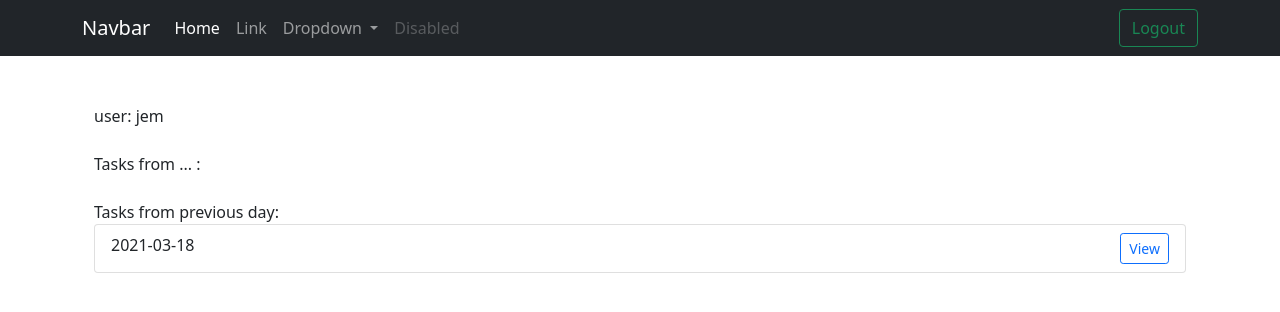
After one commit to jemgithub0418/todo, a Django app: page /previous-tasks/14/ in a window 1280 px wide. The commit adds this page. Shown: the top 312 px of the page. Run offline with Django 3.2, Linux system fonts and the light colour scheme; a user stored in the database is signed in; data comes from the database, SQL or seed files in the repository; both versions use the stored data as it was after the commit.

Commit message:
implemented task batch details

```diff
--- a/tasks/urls.py
+++ b/tasks/urls.py
@@ -7,5 +7,6 @@ app_name = 'tasks'
 urlpatterns = [
     path('', views.home, name='home'),
     path('undo/<int:id>/', views.undotask, name='undo'),
+    path('previous-tasks/<int:id>/', views.batch_details, name = 'batch-details'),
 
 ]
--- a/tasks/views.py
+++ b/tasks/views.py
@@ -40,3 +40,13 @@ def undotask(request, id):
             task.complete = True
         task.save()
     return redirect('tasks:home')
+
+
+def batch_details(request, id):
+    task_list = Task.objects.filter(author = request.user, batch__id = id)
+    batch_list = Batch.objects.filter(batch__lt = datetime.date.today())
+    context = {
+        'task_list' : task_list,
+        'batch_list' : batch_list,
+    }
+    return render(request, 'tasks/batch_details.html', context)
--- a/templates/navbar.html
+++ b/templates/navbar.html
@@ -1,13 +1,13 @@
 <nav class="navbar navbar-expand-lg navbar-dark bg-dark" style="width:100%">
   <div class="container">
-    <a class="navbar-brand" href="#">Navbar</a>
+    <a class="navbar-brand" href="{% url 'tasks:home' %}">Navbar</a>
     <button class="navbar-toggler" type="button" data-bs-toggle="collapse" data-bs-target="#navbarSupportedContent" aria-controls="navbarSupportedContent" aria-expanded="false" aria-label="Toggle navigation">
       <span class="navbar-toggler-icon"></span>
     </button>
     <div class="collapse navbar-collapse" id="navbarSupportedContent">
       <ul class="navbar-nav me-auto mb-2 mb-lg-0">
         <li class="nav-item">
-          <a class="nav-link active" aria-current="page" href="#">Home</a>
+          <a class="nav-link active" aria-current="page" href="{% url 'tasks:home' %}">Home</a>
         </li>
         <li class="nav-item">
           <a class="nav-link" href="#">Link</a>
--- /dev/null
+++ b/templates/tasks/batch_details.html
@@ -0,0 +1,49 @@
+{% extends 'base.html' %}
+{% load app_filters %}
+
+
+{% block title %}Task{% endblock %}
+
+
+{% block content %}
+<div class="container mt-5">
+    user: {{request.user}}
+        <div class="mt-4">Tasks from ... :</div>
+    <ul class="list-group">
+        {% for task in task_list %}
+            <li class="list-group-item mt-1">
+                <div class="row">
+                    <div class="col-sm">
+                        {{ task.title }}
+                    </div>
+                    <div class="col-sm">
+                        <p class="mb-1 " style="float: right;">
+                           <small class="text-muted" style="float: right;"> {{task.created}} </small>
+                        </p>
+                    </div>
+                </div>
+            </li>
+        {% endfor %}
+        </ul>
+
+    <div class="mt-4">Tasks from previous day:</div>
+    <ul class="list-group">
+        {% for batch in batch_list %}
+
+        <li class="list-group-item">
+            <div class="row">
+                <div class="col-sm">
+                    {{batch}}
+                </div>
+                <div class="col-sm">
+                    <a href="#" class="btn btn-outline-primary btn-sm" style="float: right;">View</a>
+                </div>
+            </div>
+        </li>
+        {% endfor %}
+    </ul>
+
+</div>
+
+
+{% endblock %}
--- a/templates/tasks/home.html
+++ b/templates/tasks/home.html
@@ -26,7 +26,7 @@
                             <p class="mb-1 " style="float: right;">
                                 <form action="{% url 'tasks:undo' task.id %}" method="POST" style="float: right">
                                     {% csrf_token %}
-                                    <button type="submit" action="#"class="btn btn-outline-success btn-sm">Done</button>
+                                    &nbsp<button type="submit" action="#"class="btn btn-outline-success btn-sm">Done</button>
                                 </form>
 
 
@@ -52,7 +52,7 @@
                         <p class="mb-1 " style="float: right;">
                             <form action="{% url 'tasks:undo' task.id %}" method="POST" style="float: right">
                                 {% csrf_token %}
-                                <button type="submit" action="#"class="btn btn-outline-danger btn-sm">Undo</button>
+                                 &nbsp <button type="submit" action="#"class="btn btn-outline-danger btn-sm">Undo</button>
                             </form>
                             <small class="text-muted" style="float: right;"> {{task.created}} </small>
                         </p>
@@ -75,7 +75,7 @@
                     {{batch}}
                 </div>
                 <div class="col-sm">
-                    <a href="#" class="btn btn-outline-primary btn-sm" style="float: right;">View</a>
+                    <a href="{% url 'tasks:batch-details' batch.id %}" class="btn btn-outline-primary btn-sm" style="float: right;">View</a>
                 </div>
             </div>
         </li>
--- a/todo/settings.py
+++ b/todo/settings.py
@@ -136,3 +136,5 @@ LOGIN_URL = 'login'
 LOGIN_REDIRECT_URL = 'tasks:home'
 
 CRISPY_TEMPLATE_PACK = 'bootstrap4'
+
+DATE_FORMAT = "M d, Y"
```
Also changed, not shown: tasks/admin.py (+9 -1 lines), tasks/signals.py (added, +13 -0 lines), db.sqlite3.
